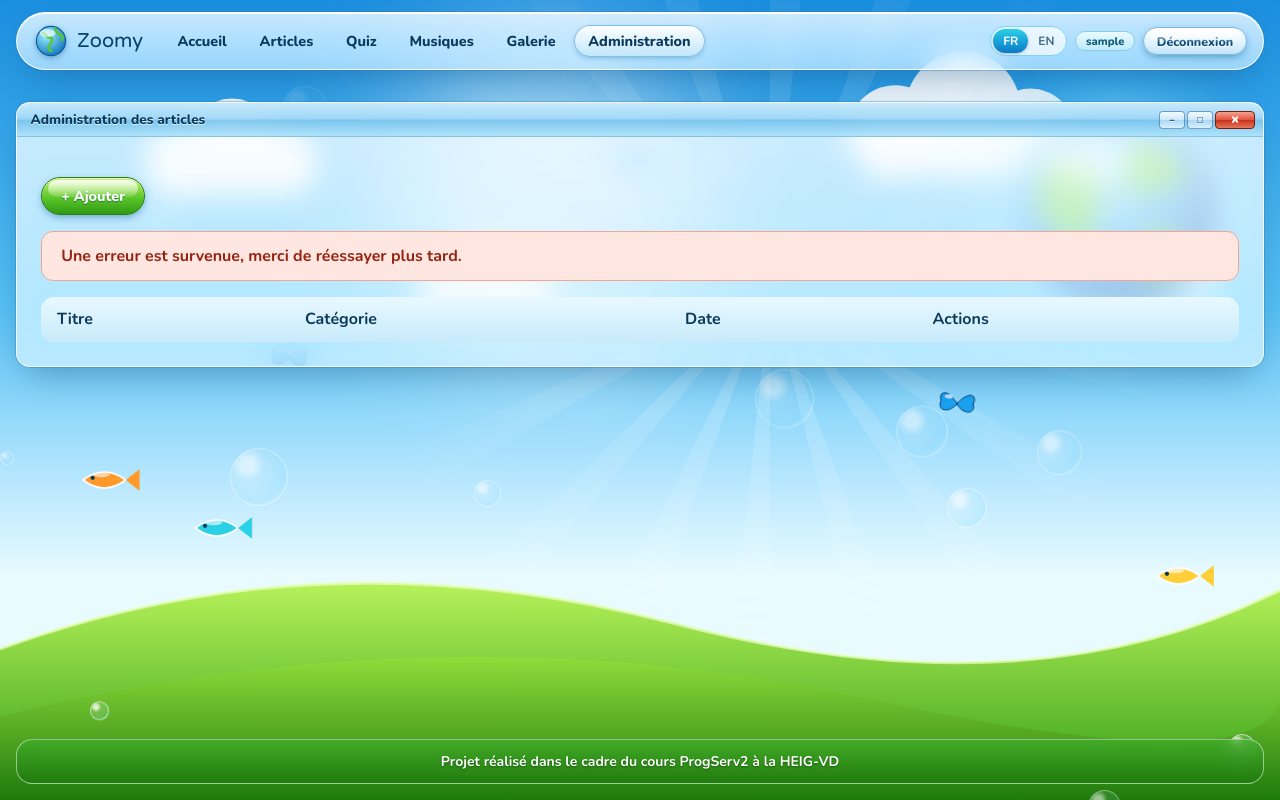
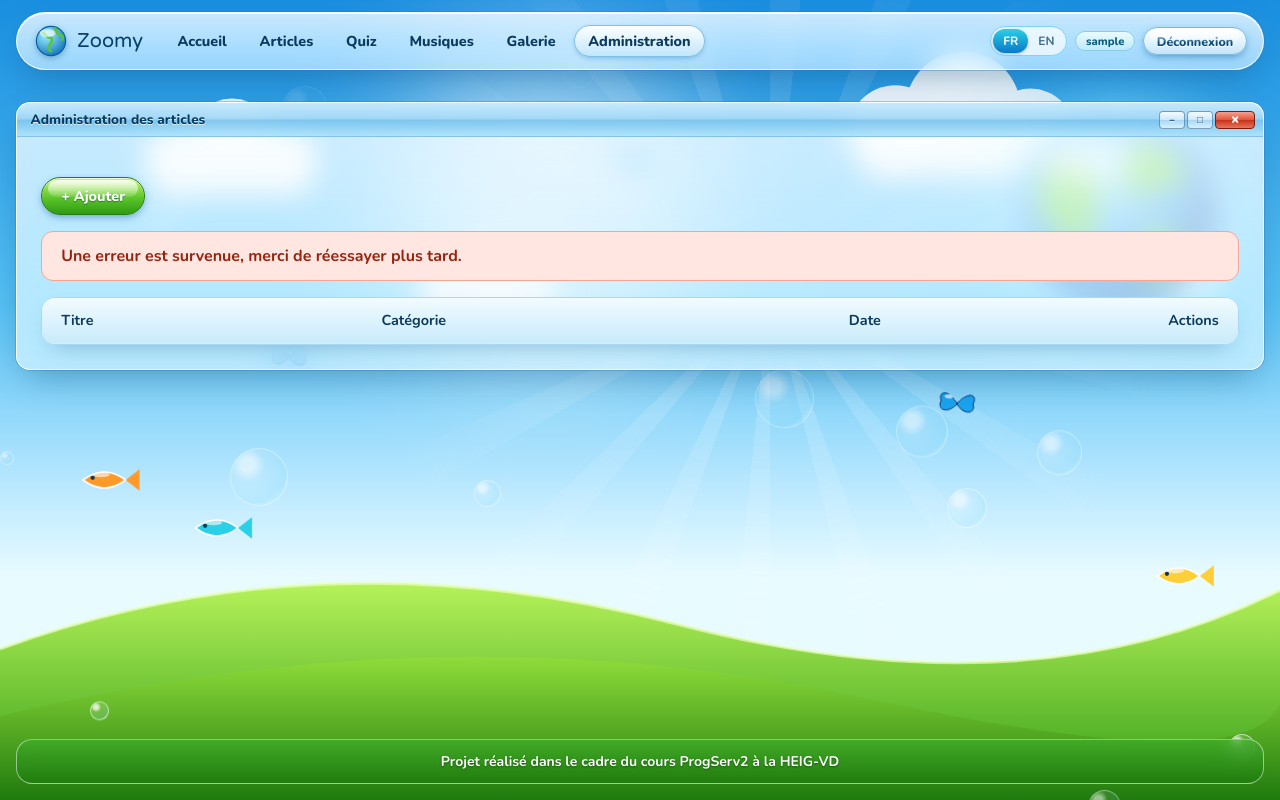
Before and after one commit to amel-belll/amel-alizee-progserv, a PHP site: page /admin/articles.php in a window 1280 px wide. Run offline with PHP 8.4, Linux system fonts and the light colour scheme; the visitor is signed in with stand-in values (Sample User, id 1); lists and menus that the app fills with data are empty.

Commit message:
Admin : liste et suppression des articles

```diff
--- a/src/classes/Articles/ArticlesManager.php
+++ b/src/classes/Articles/ArticlesManager.php
@@ -162,4 +162,12 @@ class ArticlesManager {
         // Retour des articles
         return $articles;
     }
+    // Supprime un article à partir de son id
+    public function removeArticle(int $id): void {
+        $sql = "DELETE FROM article WHERE id = :id";
+
+        $stmt = $this->database->getPdo()->prepare($sql);
+        $stmt->bindValue(':id', $id);
+        $stmt->execute();
+    }
 }
--- a/src/lang/en.php
+++ b/src/lang/en.php
@@ -136,4 +136,7 @@ return [
     'admin_col_categorie' => 'Category',
     'admin_col_date' => 'Date',
     'admin_col_actions' => 'Actions',
+
+    'admin_confirmer_suppression' => 'Delete this article?',
+    'admin_article_supprime' => 'The article has been deleted.',
 ];
--- a/src/lang/fr.php
+++ b/src/lang/fr.php
@@ -124,4 +124,7 @@ return [
     'admin_col_categorie' => 'Catégorie',
     'admin_col_date' => 'Date',
     'admin_col_actions' => 'Actions',
+
+    'admin_confirmer_suppression' => 'Supprimer cet article ?',
+    'admin_article_supprime' => "L'article a été supprimé.",
 ];
--- a/src/public/admin/articles.php
+++ b/src/public/admin/articles.php
@@ -15,10 +15,20 @@ $page = 'admin';
 exigerAdmin($racine);
 
 $erreur = null;
+$succes = null;
 $articles = [];
 
 try {
     $articlesManager = new ArticlesManager();
+
+    // Le formulaire « Supprimer » a été envoyé
+    if ($_SERVER['REQUEST_METHOD'] === 'POST' && isset($_POST['id_supprimer'])) {
+        $idSupprimer = (int) $_POST['id_supprimer'];
+        $articlesManager->removeArticle($idSupprimer);
+        $succes = $textes['admin_article_supprime'];
+    }
+
+    // Liste des articles (après la suppression éventuelle)
     $articles = $articlesManager->getArticles();
 } catch (Exception $e) {
     $erreur = $textes['erreur_generale'];
@@ -49,6 +59,10 @@ try {
                     <p class="message erreur"><?= htmlspecialchars($erreur) ?></p>
                 <?php } ?>
 
+                <?php if ($succes !== null) { ?>
+                    <p class="message succes"><?= htmlspecialchars($succes) ?></p>
+                <?php } ?>
+
                 <table class="tableau-admin">
                     <thead>
                         <tr>
@@ -65,7 +79,14 @@ try {
                                 <td><span class="chip"><?= htmlspecialchars($article->getCategorie()) ?></span></td>
                                 <td><?= htmlspecialchars($article->getDatePublication()->format('d.m.Y')) ?></td>
                                 <td>
-                                    <a href="article-formulaire.php?id=<?= htmlspecialchars($article->getId()) ?>" class="gel-btn sm ghost"><?= htmlspecialchars($textes['admin_modifier']) ?></a>
+                                    <div class="actions-admin">
+                                        <a href="article-formulaire.php?id=<?= htmlspecialchars($article->getId()) ?>" class="gel-btn sm ghost"><?= htmlspecialchars($textes['admin_modifier']) ?></a>
+
+                                        <form action="articles.php" method="POST" onsubmit="return confirm('<?= htmlspecialchars($textes['admin_confirmer_suppression']) ?>');">
+                                            <input type="hidden" name="id_supprimer" value="<?= htmlspecialchars($article->getId()) ?>">
+                                            <button type="submit" class="gel-btn sm red"><?= htmlspecialchars($textes['admin_supprimer']) ?></button>
+                                        </form>
+                                    </div>
                                 </td>
                             </tr>
                         <?php } ?>
--- a/src/public/css/style.css
+++ b/src/public/css/style.css
@@ -1089,20 +1089,58 @@ a.carte:hover .carte-image img {
 /* ---------- Tableaux de l'administration ---------- */
 .tableau-admin {
 	width: 100%;
-	border-collapse: collapse;
-	background: rgba(255, 255, 255, 0.85);
+	margin-top: 1rem;
+	border-collapse: separate;
+	border-spacing: 0;
+	background: rgba(255, 255, 255, 0.9);
+	border: 1px solid #a9d8f2;
 	border-radius: 14px;
 	overflow: hidden;
+	box-shadow: 0 10px 24px -12px rgba(10, 70, 120, 0.4);
 }
 
 .tableau-admin th,
 .tableau-admin td {
-	padding: 0.7rem 1rem;
+	padding: 0.8rem 1.2rem;
 	text-align: left;
-	border-bottom: 1px solid #cfe9f8;
+	vertical-align: middle;
+	border-bottom: 1px solid #d6edf9;
 }
 
 .tableau-admin th {
-	background: linear-gradient(180deg, #e9f8ff, #c8ebfb);
+	background: linear-gradient(180deg, #f2fbff, #c8ebfb);
 	color: var(--titre);
+	font-size: 0.9rem;
 }
+
+/* Une ligne sur deux légèrement teintée, et survol */
+.tableau-admin tbody tr:nth-child(even) {
+	background: rgba(230, 246, 255, 0.6);
+}
+
+.tableau-admin tbody tr:hover {
+	background: #e3f5ff;
+}
+
+.tableau-admin tbody tr:last-child td {
+	border-bottom: none;
+}
+
+/* La dernière colonne (Actions) prend juste la place nécessaire, à droite */
+.tableau-admin th:last-child,
+.tableau-admin td:last-child {
+	width: 1%;
+	white-space: nowrap;
+	text-align: right;
+}
+
+/* Les boutons Modifier et Supprimer côte à côte */
+.actions-admin {
+	display: flex;
+	justify-content: flex-end;
+	gap: 0.5rem;
+}
+
+.actions-admin form {
+	margin: 0;
+}
```
